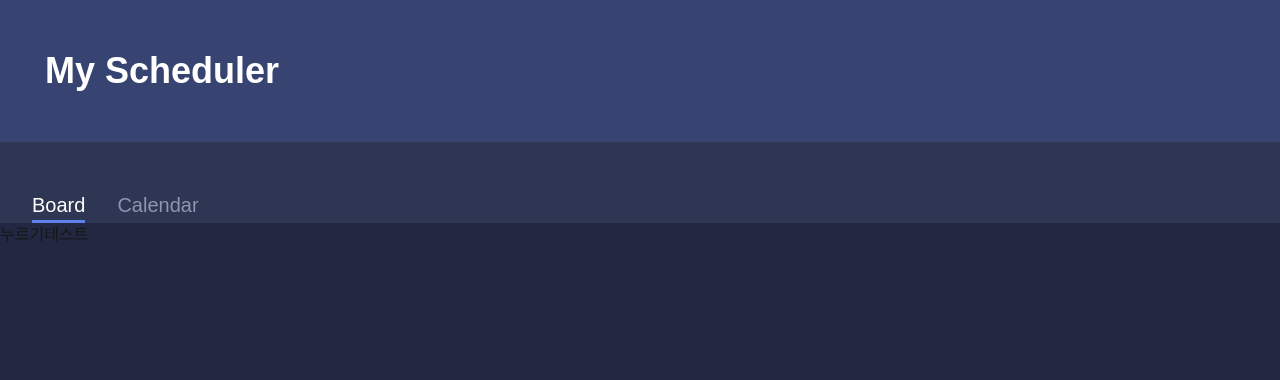
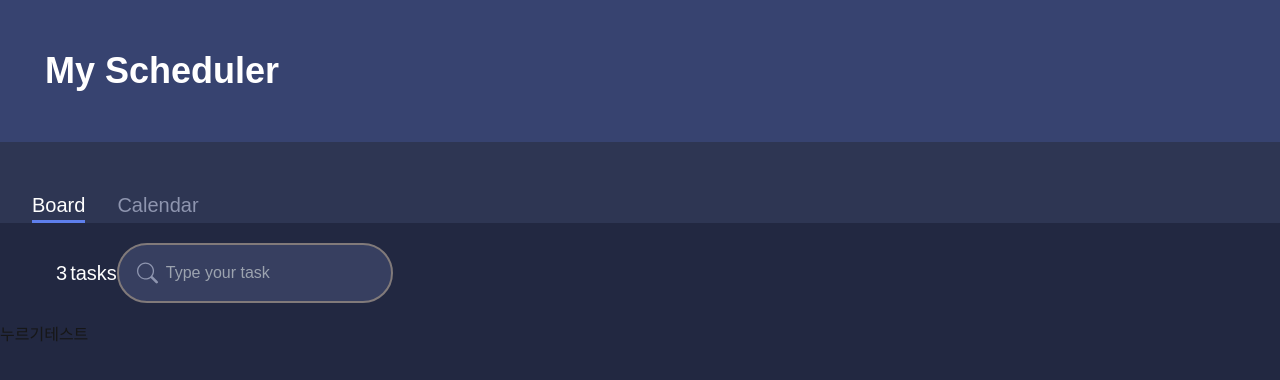
Before and after one commit to f-lab-edu/my-scheduler, a Next.js app: page /schedule in a window 1280 px wide. Shown: the top 380 px of the page. Built offline with nearby package versions, Linux system fonts and the light colour scheme.

Commit message:
search ui 생성

```diff
--- a/src/app/schedule/actionGroup/AddButton.tsx
+++ /dev/null
@@ -1,3 +0,0 @@
-export default function AddButton() {
-  return <button></button>;
-}
--- /dev/null
+++ b/src/app/schedule/interactionBar/InteractionBar.tsx
@@ -0,0 +1,14 @@
+import SearchBar from "./SearchInput";
+
+export default function InteractionBar() {
+  return (
+    <div className="flex items-center py-5 px-14">
+      <span className="flex gap-[3px] text-white text-xl">
+        {/* TODO: count 동적으로 */}
+        <span>3</span>
+        <span>tasks</span>
+      </span>
+      <SearchBar />
+    </div>
+  );
+}
--- /dev/null
+++ b/src/app/schedule/interactionBar/SearchInput.tsx
@@ -0,0 +1,14 @@
+import Image from "next/image";
+import searchIcon from "@/assets/search.svg";
+
+export default function SearchBar() {
+  return (
+    <div className="flex py-4 px-[18px] gap-2 border-2 border-solid border-border-search rounded-full bg-background-searchBar">
+      <Image src={searchIcon} alt="search icon" />
+      <input
+        className="bg-transparent outline-none text-white"
+        placeholder="Type your task"
+      />
+    </div>
+  );
+}
--- a/src/app/schedule/layout.tsx
+++ b/src/app/schedule/layout.tsx
@@ -1,6 +1,7 @@
 import { ReactNode } from "react";
 import Tabs from "./tabs/Tabs";
 import { TabsProvider } from "./tabs/TabsContext";
+import InteractionBar from "./interactionBar/InteractionBar";
 
 type Props = { children: ReactNode };
 
@@ -8,6 +9,7 @@ export default function ScheduleLayout({ children }: Props) {
   return (
     <TabsProvider>
       <Tabs />
+      <InteractionBar />
       <main>{children}</main>
     </TabsProvider>
   );
```
Also changed, not shown: src/app/schedule/actionGroup/TotalTaskCount.tsx (deleted), src/assets/search.svg (added).
